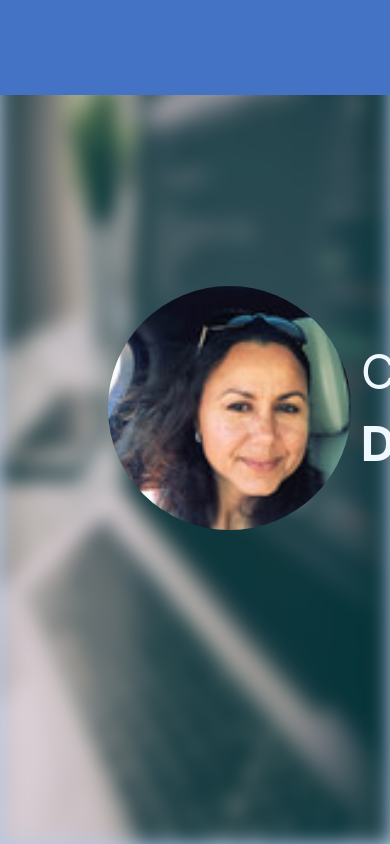
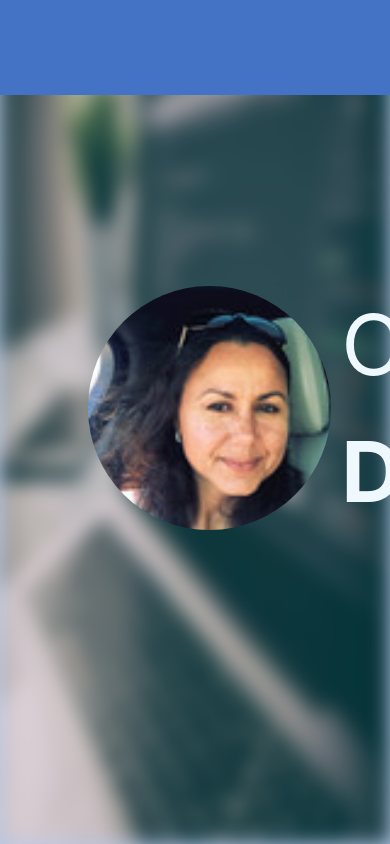
Before and after one commit to CSO-DEV/ReactPortfolio, a React (Create React App) app: page / in a window 390 px wide. Built offline with nearby package versions, Linux system fonts and the light colour scheme.

Commit message:
maj  identite suite affichage iphone

```diff
--- a/src/assets/Navigation/style.scss
+++ b/src/assets/Navigation/style.scss
@@ -1,9 +1,6 @@
 @import "../../components/App/style.scss";
 $centrageTopInit: (100vh/3);
-$centrageleftInit: (100vw/4);
-$hauteurInit: (100vh/3);
-$hauteurtitrePropos: (100vw/30);
-$hauteurnomPropos: (100vw/40);
+$centrageleftInit: (100vw/5);
 
 .navigation {
   background-color: $Bleu;
@@ -14,13 +11,11 @@ $hauteurnomPropos: (100vw/40);
   @keyframes navigation {
     from {
       opacity: 0;
-      //background-color: $texteBlanc;
       justify-content: flex-end;
     }
     to {
       opacity: 1;
       justify-content: space-between;
-      //background-color: $Bleu;
     }
   }
   .identite {
@@ -29,12 +24,11 @@ $hauteurnomPropos: (100vw/40);
     cursor: default;
     display: flex;
     flex-direction: row;
-    justify-content: space-around;
+    position: absolute;
     top: $centrageTopInit;
     left: $centrageleftInit;
-    position: absolute;
     height: 30vh;
-    font-size: 3em;
+    font-size: 10vh;
     animation: identite $dureeAnimationDepart $tempoAnimationDepart ease-in-out
       forwards;
     @keyframes identite {
@@ -42,14 +36,14 @@ $hauteurnomPropos: (100vw/40);
         top: $centrageTopInit;
         left: $centrageleftInit;
         height: 30vh;
-        font-size: 3em;
+        font-size: 10vh;
         position: absolute;
       }
       to {
         top: 0;
         left: 0;
         height: 90px;
-        font-size: 1.4em;
+        font-size: 4vh;
         position: relative;
       }
     }
```
